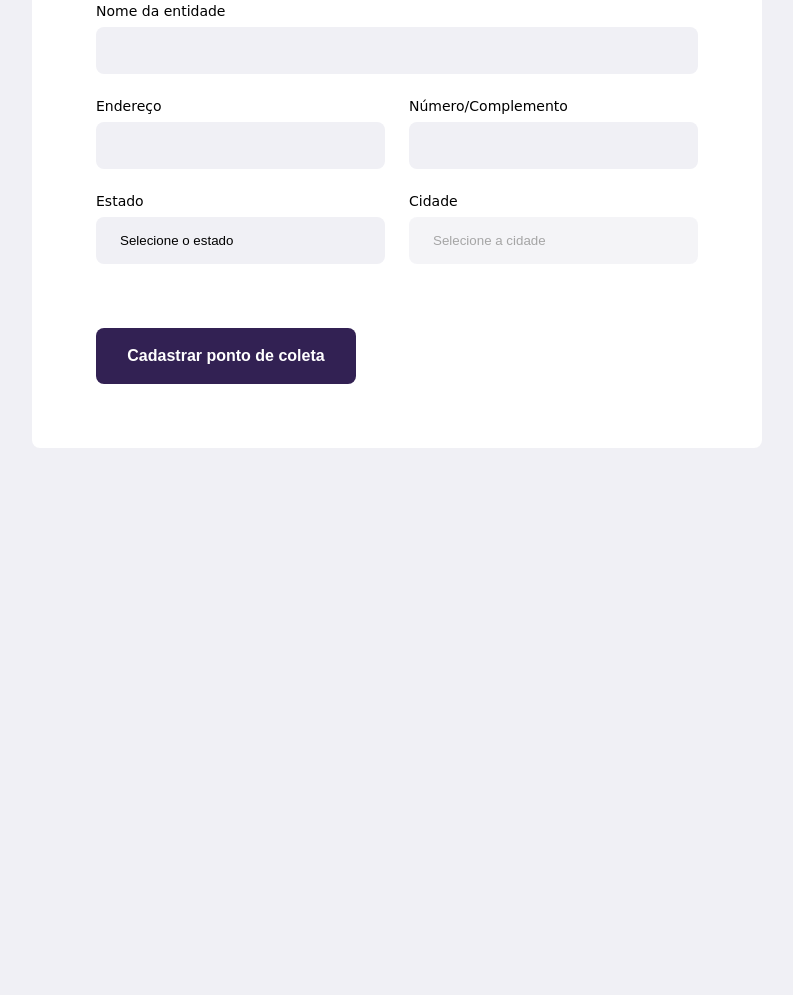
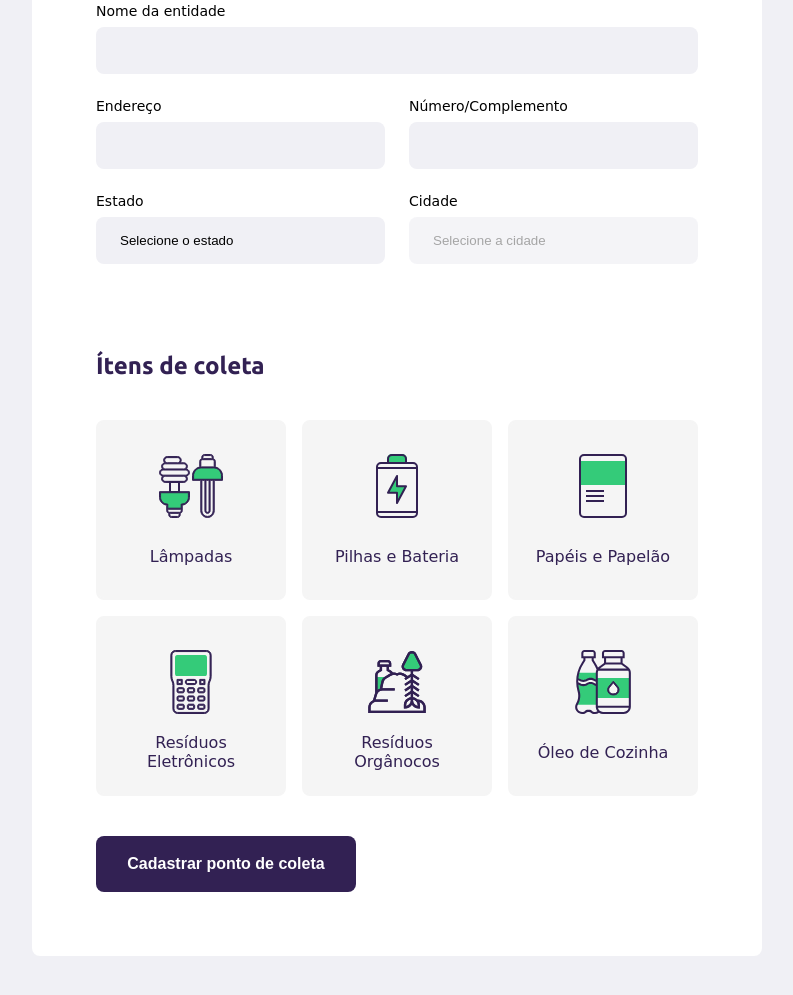
Before and after one commit to DaviCorreia/Ecoleta, a plain HTML site: page create-point.html in a window 1280 px wide. Shown: the part 455-1450 px from the top of the page, without its empty margins (243-1036 px from the left). Before the commit the page ends 983 px from the top, so only its background shows below. Drawn offline with Linux system fonts and the light colour scheme; no server answers; a web font is replaced by a local one.

Commit message:
Finalizando a parte de estilizão de  itens de coleta

```diff
--- a/create-point.html
+++ b/create-point.html
@@ -92,6 +92,45 @@
 
                 </fieldset>
 
+
+                <fieldset>
+                    <legend>
+                        <h2>Ítens de coleta</h2>
+                    </legend>
+
+                    <div class="items-grid">
+                        <li data-id="1">
+                            <img src="/assests/lampadas.svg" alt="lampadas">
+                            <span>Lâmpadas</span>
+                        </li>
+
+                        <li data-id="2">
+                            <img src="/assests/baterias.svg" alt="pilhas e baterias">
+                            <span>Pilhas e Bateria</span>
+                        </li>
+
+                        <li data-id="3">
+                            <img src="/assests/papeis-papelao.svg" alt="Papéis e papelão">
+                            <span>Papéis e Papelão</span>
+                        </li>
+
+                        <li data-id="4">
+                            <img src="/assests/eletronicos.svg" alt="Resíduos Eletrônicos">
+                            <span>Resíduos Eletrônicos</span>
+                        </li>
+
+                        <li data-id="5">
+                            <img src="/assests/organicos.svg" alt="Resíduos Orgânocos">
+                            <span>Resíduos Orgânocos</span>
+                        </li>
+
+                        <li data-id="6">
+                            <img src="/assests/oleo.svg" alt="Óleo de Cozinha">
+                            <span>Óleo de Cozinha</span>
+                        </li>
+                    </div>
+                </fieldset>
+
                 <button type="submit">
                     Cadastrar ponto de coleta
                 </button>
--- a/scripts/create-point.js
+++ b/scripts/create-point.js
@@ -52,3 +52,6 @@ function getCities(){
 document
     .querySelector("select[name=uf]")
     .addEventListener("change",getCities)
+
+
+//itens de coleta
--- a/styles/create-point.css
+++ b/styles/create-point.css
@@ -103,3 +103,40 @@ form button{
 form button:hover{
     background-color: #2fb86e;
 }
+.items-grid{
+    display: grid;
+    grid-template-columns: 1fr 1fr 1fr;
+    gap: 16px;
+}
+.items-grid li {
+    background-color: #f5f5f5;
+    list-style: none;
+
+    border: 2px solid #f5f5f5;
+    border-radius: 8px;
+
+    height: 180px;
+
+    padding: 32px 24px 16px;
+
+    display: flex;
+    flex-direction: column;
+    align-items: center;
+    justify-content: space-between;
+
+    text-align: center;
+    cursor: pointer;
+}
+.items-grid li span{
+    margin-top: 12px;
+
+    flex: 1;
+
+    display: flex;
+    align-items: center;
+    color: var(--title-color);
+}
+.items-grid li.selected{
+    background: #e1faec;
+    border: 2px solid #34cb79;
+}
```
